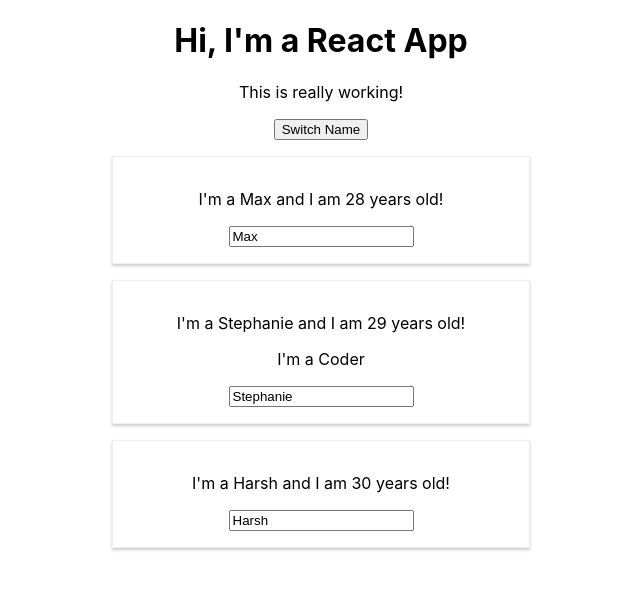
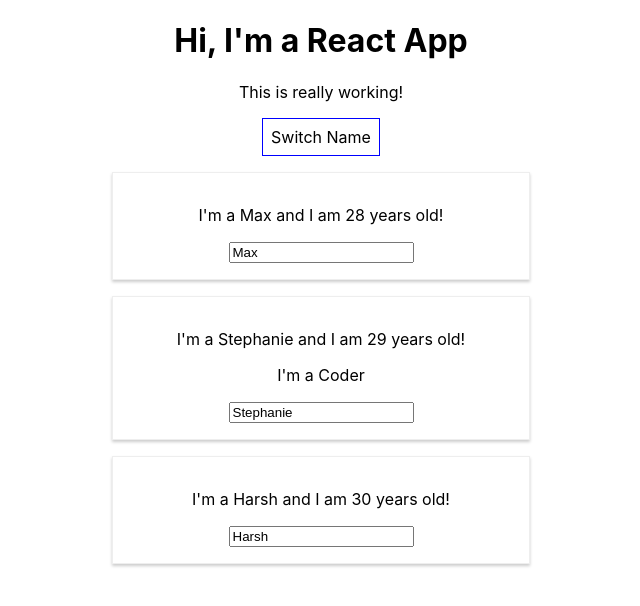
Before and after one commit to TonyStinson1/react-complete, a React (Create React App) app: page / in a window 1280 px wide. Shown: the top 606 px of the page, without its empty margins (319-959 px from the left). Built offline with nearby package versions, Linux system fonts and the light colour scheme.

Commit message:
Inline styling

```diff
--- a/src/App.js
+++ b/src/App.js
@@ -4,7 +4,7 @@
 
 class App extends Component {
 
-  state={
+  state = {
     persons: [
       { name: 'Max', age: 28 },
       { name: 'Stephanie', age: 29 },
@@ -34,12 +34,20 @@
     })
   }
 
+
   render() {
+    const styles = {
+      backgroundColor: 'white',
+      font: 'inherit',
+      border: '1px solid blue',
+      padding: '8px',
+      cursor: 'pointer'
+    }
     return (
       <div className="App">
         <h1>Hi, I'm  a React App</h1>
         <p>This is really working!</p>
-        <button onClick={() => this.switchNameHandler('Bradley')}>Switch Name</button> {/* inefficient */}
+        <button onClick={() => this.switchNameHandler('Bradley')} style={styles}>Switch Name</button> {/* inefficient */}
         <Person name={this.state.persons[0].name} age={this.state.persons[0].age} />
         <Person click={this.switchNameHandler.bind(this, 'Max')} changed={this.nameChangedHandler.bind(this)} name={this.state.persons[1].name} age={this.state.persons[1].age} >I'm a Coder</Person> {/* use this mostly */}
         <Person name={this.state.persons[2].name} age={this.state.persons[2].age} />
```
Lines whose indentation alone changed are shown as unchanged.
